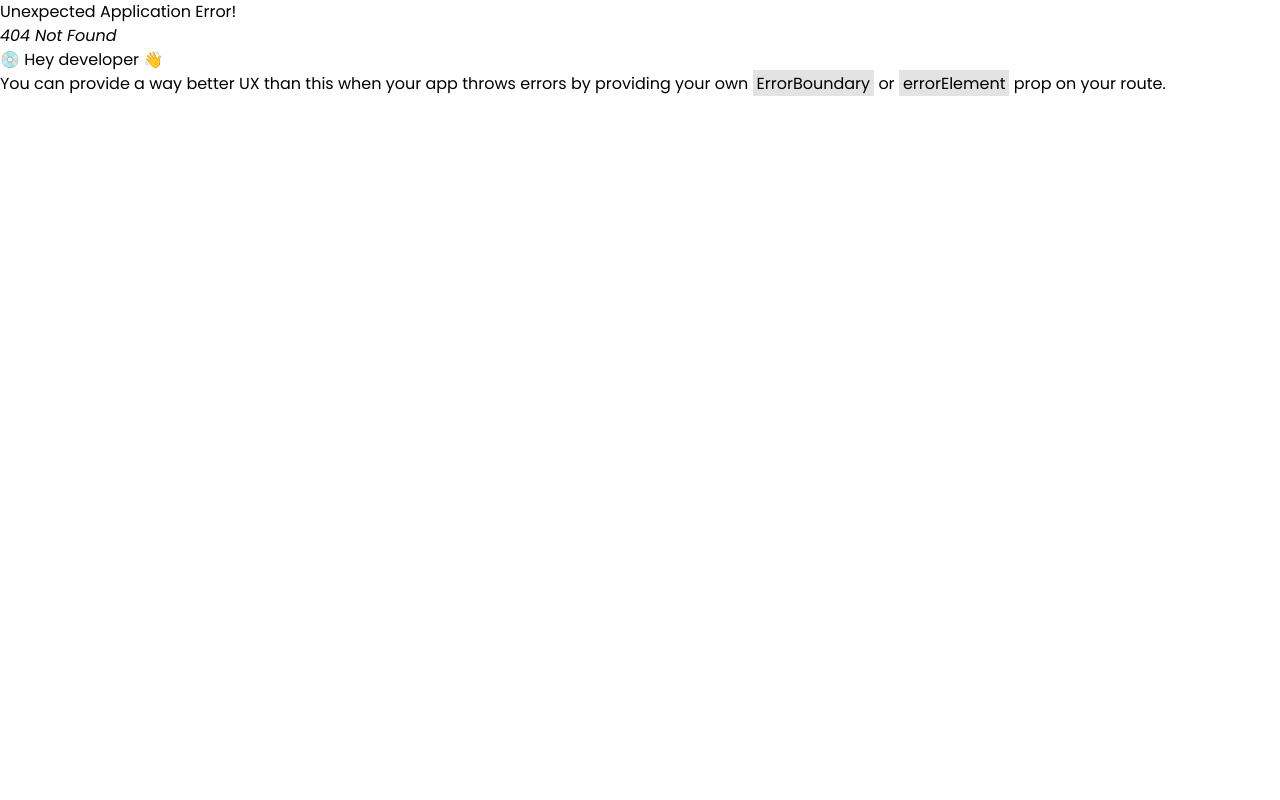
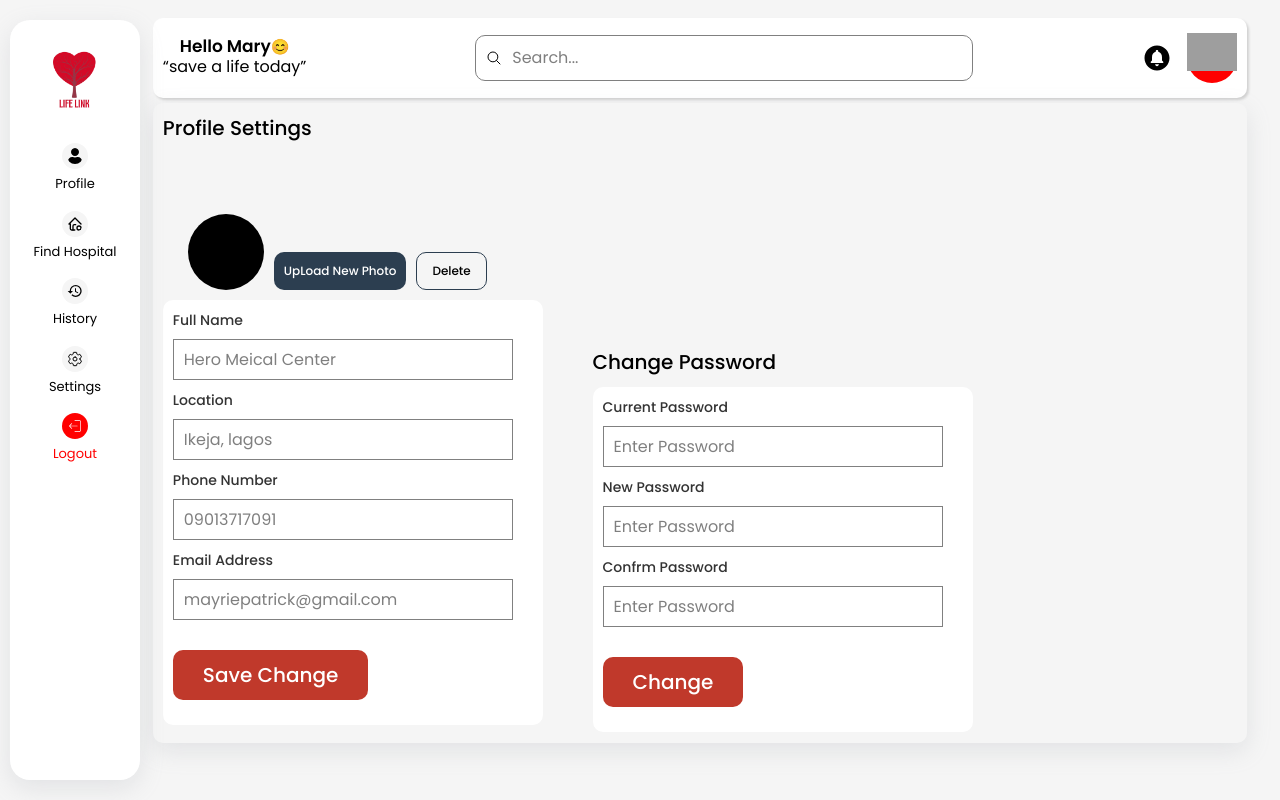
Before and after one commit to Dev-WilliamsEsther/Lifelink, a React (Vite) app: page /dashboard/adminsettings in a window 1280 px wide. Before the commit this address had no page. Built offline with nearby package versions, Linux system fonts and the light colour scheme; grey boxes are pictures that could not be loaded.

Commit message:
about to complete admin dashboard

```diff
--- a/src/Esther/auth/Hospitalsignup.jsx
+++ b/src/Esther/auth/Hospitalsignup.jsx
@@ -1,10 +1,11 @@
-import React from 'react'
+import React, { useState } from 'react'
 import '../../Esther/styles/hospitalsign.css'
 import { Link, useNavigate } from 'react-router-dom'
 
 
 const Hospitalsignup = () => {
   const nav = useNavigate();
+  const [click,setClick] = useState(false);
   return (
     <div className='hospitalsignwrapper'>
       <div className='hossignmobilewrap'>
@@ -48,10 +49,17 @@ const Hospitalsignup = () => {
             <input type="password" placeholder='' className='hossigninput' />
           </div>
           <div className='checkboxwrapper'>
-            <input type="checkbox" />
+            <input type="checkbox"
+            isClick={click}
+            onClick={()=>setClick(!click)}
+            />
+
             <p>I agree to the <a href="" onClick={()=>nav("/hospiterms")} className='tandc'>TERMS AND CONDITIONS</a></p>
           </div>
-          <button className='hospibtn' onClick={()=>nav("/kyc")}>REGISTER</button>
+          <button className='hospibtn'
+          onClick={()=>nav("/kyc")}
+          disabled={!click}
+          >REGISTER</button>
         </div>
       </div>
       <img src="images/Subtract.png" alt="" className='hospisignimage'/>
--- /dev/null
+++ b/src/Esther/pages/Blacklist.jsx
@@ -0,0 +1,41 @@
+import React from 'react'
+import '../../Esther/styles/blacklist.css'
+
+const Blacklist = () => {
+  return (
+    <div className='adminblacklistwrap'>
+      <div className='blacklistwrapinner'>
+        <h1>Savanna Hospital</h1>
+        <button className='blacklistviewbtn'>VIEW BUTTON</button>
+        <button className='blacklistotherbtn'>DELETE</button>
+      </div>
+      <div className='blacklistwrapinner'>
+        <h1>Savanna Hospital</h1>
+        <button className='blacklistviewbtn'>VIEW BUTTON</button>
+        <button className='blacklistotherbtn'>DELETE</button>
+      </div>
+      <div className='blacklistwrapinner'>
+        <h1>Savanna Hospital</h1>
+        <button className='blacklistviewbtn'>VIEW BUTTON</button>
+        <button className='blacklistotherbtn'>DELETE</button>
+      </div>
+      <div className='blacklistwrapinner'>
+        <h1>Savanna Hospital</h1>
+        <button className='blacklistviewbtn'>VIEW BUTTON</button>
+        <button className='blacklistotherbtn'>DELETE</button>
+      </div>
+      <div className='blacklistwrapinner'>
+        <h1>Savanna Hospital</h1>
+        <button className='blacklistviewbtn'>VIEW BUTTON</button>
+        <button className='blacklistotherbtn'>DELETE</button>
+      </div>
+      <div className='blacklistwrapinner'>
+        <h1>Savanna Hospital</h1>
+        <button className='blacklistviewbtn'>VIEW BUTTON</button>
+        <button className='blacklistotherbtn'>DELETE</button>
+      </div>
+    </div>
+  )
+}
+
+export default Blacklist
--- /dev/null
+++ b/src/Esther/pages/Settings.jsx
@@ -0,0 +1,46 @@
+import React from 'react'
+import '../../Esther/styles/settings.css'
+
+const Settings = () => {
+  return (
+    <div className='adminsettingswrap'>
+      <h1>Profile Settings</h1>
+
+      <div className="adminsidewrapper">
+
+        <div className="adminsettingsprofilewrapper">
+          <div className="settingprofilepics"></div>
+          <button>UpLoad New Photo</button>
+          <button>Delete</button>
+        </div>
+
+        <div className="adminInputsWrapper">
+          <label>Full Name</label>
+          <input type="text" placeholder='Hero Meical Center' className='adminsettingInputs'/>
+          <label>Location</label>
+          <input type="text" placeholder='Ikeja, lagos' className='adminsettingInputs'/>
+          <label>Phone Number</label>
+          <input type="text" placeholder='09013717091' className='adminsettingInputs'/>
+          <label>Email Address</label>
+          <input type="email" placeholder='mayriepatrick@gmail.com' className='adminsettingInputs'/>
+          <button className="editProfileButton">Save Change</button>
+        </div>
+      </div>
+
+      <div className="adminsettingspasswrap">
+        <h1>Change Password</h1>
+      <div className="adminInputsWrapper">
+          <label>Current Password</label>
+          <input type="text" placeholder='Enter Password' className='adminsettingInputs'/>
+          <label>New Password</label>
+          <input type="text" placeholder='Enter Password' className='adminsettingInputs'/>
+          <label>Confrm Password</label>
+          <input type="text" placeholder='Enter Password' className='adminsettingInputs'/>
+          <button className="editProfileButton">Change</button>
+        </div>
+      </div>
+    </div>
+  )
+}
+
+export default Settings
--- /dev/null
+++ b/src/Esther/pages/Verification.jsx
@@ -0,0 +1,54 @@
+import React from 'react'
+import '../../Esther/styles/verification.css'
+
+
+const Verification = () => {
+  return (
+    <div className='verificationwrap'>
+        <div className='verifywrapinner'>
+            <h1>Clinix Hospital</h1>
+            <button className='adminviewbuttton'>VIEW DETAILS</button>
+            <button className='adminverifyotherbtn' >REVIEW</button>
+            <button className='adminverifyotherbtn' >APPROVED</button>
+            <button className='adminverifyotherbtn' >REJECT</button>
+        </div>
+        <div className='verifywrapinner'>
+            <h1>Clinix Hospital</h1>
+            <button className='adminviewbuttton'>VIEW DETAILS</button>
+            <button className='adminverifyotherbtn' >REVIEW</button>
+            <button className='adminverifyotherbtn' >APPROVED</button>
+            <button className='adminverifyotherbtn' >REJECT</button>
+        </div>
+        <div className='verifywrapinner'>
+            <h1>Clinix Hospital</h1>
+            <button className='adminviewbuttton'>VIEW DETAILS</button>
+            <button className='adminverifyotherbtn' >REVIEW</button>
+            <button className='adminverifyotherbtn' >APPROVED</button>
+            <button className='adminverifyotherbtn' >REJECT</button>
+        </div>
+        <div className='verifywrapinner'>
+            <h1>Clinix Hospital</h1>
+            <button className='adminviewbuttton'>VIEW DETAILS</button>
+            <button className='adminverifyotherbtn' >REVIEW</button>
+            <button className='adminverifyotherbtn' >APPROVED</button>
+            <button className='adminverifyotherbtn' >REJECT</button>
+        </div>
+        <div className='verifywrapinner'>
+            <h1>Clinix Hospital</h1>
+            <button className='adminviewbuttton'>VIEW DETAILS</button>
+            <button className='adminverifyotherbtn' >REVIEW</button>
+            <button className='adminverifyotherbtn' >APPROVED</button>
+            <button className='adminverifyotherbtn' >REJECT</button>
+        </div>
+        <div className='verifywrapinner'>
+            <h1>Clinix Hospital</h1>
+            <button className='adminviewbuttton'>VIEW DETAILS</button>
+            <button className='adminverifyotherbtn' >REVIEW</button>
+            <button className='adminverifyotherbtn' >APPROVED</button>
+            <button className='adminverifyotherbtn' >REJECT</button>
+        </div>
+    </div>
+  )
+}
+
+export default Verification
--- /dev/null
+++ b/src/Esther/styles/blacklist.css
@@ -0,0 +1,34 @@
+.adminblacklistwrap{
+    width: 100%;
+    height: 100%;
+    background-color: #FFFFFF;
+    display: flex;
+    justify-content: space-around;
+    flex-direction: column;
+    align-items: center;
+}
+.blacklistwrapinner{
+    width: 90%;
+    height: 80px;
+    border-radius: 10px;
+    display: flex;
+    justify-content: space-around;
+    align-items: center;
+    font-size: 18px;
+    font-weight: 600;
+    font-family: Poppins;
+}
+.blacklistviewbtn{
+    width: 142px;
+    height: 50px;
+    border: 1px solid black;
+    border-radius: 5px;
+    cursor: pointer;
+}
+.blacklistotherbtn{
+    width: 230px;
+    height: 50px;
+    border: 1px solid black;
+    border-radius: 5px;
+    cursor: pointer;
+}
--- a/src/Esther/styles/hospitalsign.css
+++ b/src/Esther/styles/hospitalsign.css
@@ -90,6 +90,11 @@
     width: 35%;
     filter: drop-shadow(rgba(0, 0, 0, 0.418)0px 8px 10px);
 }
+.hospibtn:disabled {
+    background-color: #ccc;
+    cursor: not-allowed;
+    opacity: 0.6;
+  }
 
 
 @media only screen and (max-width: 1440px){
--- /dev/null
+++ b/src/Esther/styles/settings.css
@@ -0,0 +1,127 @@
+.adminsettingswrap {
+    width: 100%;
+    height: 100%;
+    padding: 10px;
+    display: flex;
+    flex-wrap: wrap;
+}
+
+.adminsettingswrap h1 {
+    width: 100%;
+    font-size: 20px;
+    font-weight: 500;
+    font-family: Poppins;
+}
+
+.adminsidewrapper {
+    width: 40%;
+    height: 650px;
+    display: flex;
+    flex-direction: column;
+    justify-content: center;
+    gap: 10px;
+}
+
+.adminsettingspasswrap {
+    width: 50%;
+    height: 95%;
+    display: flex;
+    flex-direction: column;
+    justify-content: flex-end;
+    gap: 10px;
+}
+
+.adminsettingsprofilewrapper {
+    width: 380px;
+    height: 78px;
+    display: flex;
+    align-items: flex-end;
+    gap: 10px;
+}
+
+.adminsettingsprofilewrapper .settingprofilepics {
+    width: 76px;
+    height: 76px;
+    border-radius: 50%;
+    background: #000;
+    margin-left: 25px;
+}
+
+.adminsettingsprofilewrapper button {
+    padding: 10px 10px;
+    font-size: 12px;
+    font-weight: 500;
+    border-radius: 10px;
+    color: white;
+    background: #2C3E50;
+    cursor: pointer;
+}
+
+.adminsettingsprofilewrapper :last-child {
+    background: transparent;
+    color: #000;
+    padding: 9px 15px;
+    border: 1.5px solid #2C3E50;
+    cursor: pointer;
+}
+
+.adminInputsWrapper {
+    width: 380px;
+    padding: 10px;
+    border-radius: 10px;
+    background: white;
+}
+
+.adminsettingInputs {
+    width: 340px;
+    height: 41px;
+    border: 1px solid grey;
+    outline: 0;
+    padding-left: 10px;
+    margin-bottom: 10px;
+}
+
+
+@media only screen and (max-width: 1440px) {}
+
+@media only screen and (max-width: 1200px) {}
+
+@media only screen and (max-width: 900px) {}
+
+@media only screen and (max-width: 760px) {
+    .adminsettingswrap {
+        flex-wrap: nowrap;
+        flex-direction: column;
+        align-items: center;
+        gap: 30px;
+    }
+
+.adminsettingswrap h1{
+    width: 70%;
+    font-size: 25px;
+}
+
+    .adminsidewrapper {
+        height: max-content;
+        width: 70%;
+    }
+
+    .adminInputsWrapper
+
+    {
+        width: 100%;
+    }
+
+    .adminsettingInputs {
+        width: 100%;
+    }
+}
+
+@media only screen and (max-width: 480px) {
+    .adminsettingswrap {
+        flex-wrap: nowrap;
+        flex-direction: column;
+    }
+}
+
+@media only screen and (max-width: 379px) {}
--- /dev/null
+++ b/src/Esther/styles/verification.css
@@ -0,0 +1,35 @@
+.verificationwrap{
+    width: 100%;
+    height: 100%;
+    background-color: #FFFFFF;
+    display: flex;
+    align-items: center;
+    justify-content: space-around;
+    flex-direction: column;
+}
+.verifywrapinner{
+    width: 90%;
+    height: 80px;
+    border-radius: 10px;
+    display: flex;
+    justify-content: space-around;
+    align-items: center;
+    font-size: 18px;
+    font-weight: 600;
+    font-family: Poppins;
+}
+
+.adminviewbuttton{
+    width: 142px;
+    height: 50px;
+    border: 1px solid black;
+    border-radius: 5px;
+    cursor: pointer;
+}
+.adminverifyotherbtn{
+    width: 130px;
+    height: 50px;
+    border: 1px solid grey;
+    border-radius: 5px;
+    cursor: pointer;
+}
```
Also changed, not shown: src/App.jsx (+7 -1 lines).
